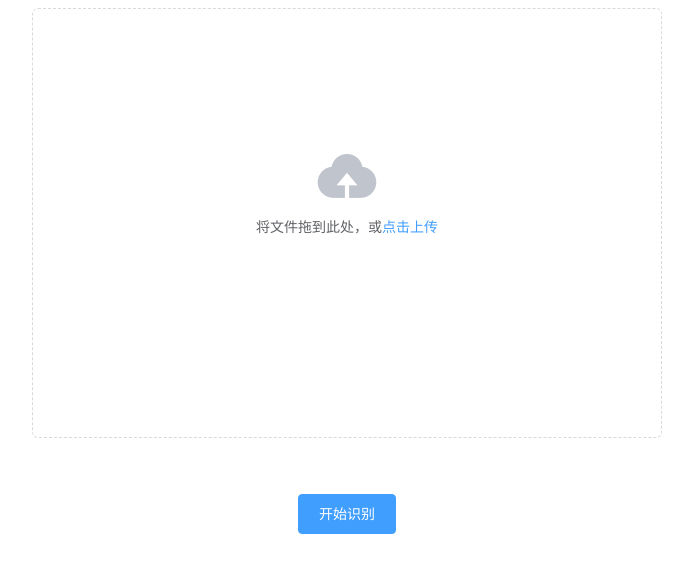
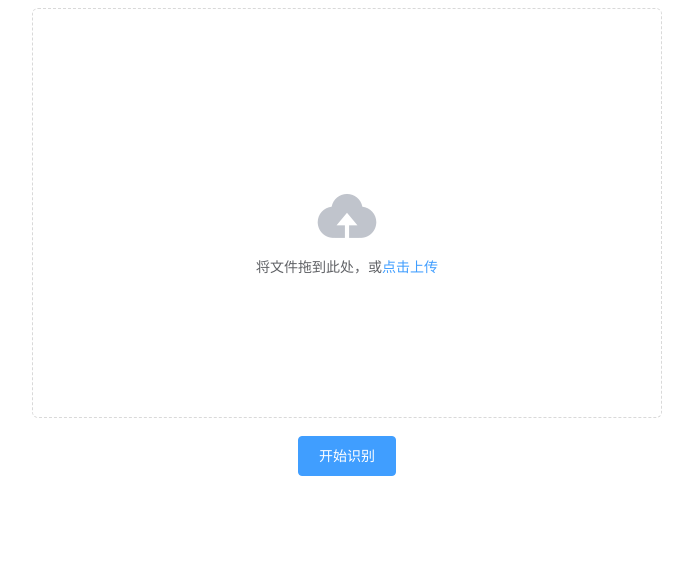
Before and after one commit to Zeke-chin/ocr_frontend, a Vue app: page /result in a window 1280 px wide. Shown: the top 572 px of the page, without its empty margins (293-986 px from the left). Built offline with nearby package versions, Linux system fonts and the light colour scheme.

Commit message:
添加上传图片后预览

```diff
--- a/package.json
+++ b/package.json
@@ -10,7 +10,7 @@
   "dependencies": {
     "babel-preset-es2015": "^6.24.1",
     "core-js": "^3.8.3",
-    "element-ui": "^2.15.12",
+    "element-ui": "^2.15.13",
     "sass-loader": "^13.2.0",
     "vue": "^2.6.14",
     "vue-router": "^3.6.5"
--- a/src/main.js
+++ b/src/main.js
@@ -5,7 +5,7 @@ import Vue from 'vue';
 // import 'element-ui/lib/theme-chalk/index.css';
 
 // 按需引入
-import { Button, Row, Upload, Image } from 'element-ui';
+import { Button, Row, Upload, Image, Dialog } from 'element-ui';
 
 // 进入router
 import router from './router';
@@ -24,6 +24,7 @@ Vue.use(Button);
 Vue.use(Row);
 Vue.use(Upload);
 Vue.use(Image);
+Vue.use(Dialog)
 
 new Vue({
   el: '#app',
--- a/src/views/Main.vue
+++ b/src/views/Main.vue
@@ -1,45 +1,83 @@
 <template>
   <div class="upload">
-    <el-upload class="upload-demo" drag action="https://jsonplaceholder.typicode.com/posts/" multiple @success="handleUploadSuccess">
-      <div class="upload-tips">
-        <i class="el-icon-upload"></i>
-        <div class="el-upload__text">将文件拖到此处，或<em>点击上传</em></div>
-      </div>
-      <!-- <div class="el-upload__tip" slot="tip">请上传图片，且不超过500kb</div> -->
+    <!-- 上传组件 -->
+    <el-upload
+      v-if="!imgUrl"
+      class="upload-demo"
+      drag
+      action="https://jsonplaceholder.typicode.com/posts/"
+      multiple
+      accept=".jpg,.jpeg,.png"
+      :auto-upload="true"
+      :on-change="imgSaveToUrl"
+      :on-success="handleSuccess"
+    >
+      <i class="el-icon-upload"></i>
+      <div class="el-upload__text">将文件拖到此处，或<em>点击上传</em></div>
     </el-upload>
 
-    <div class="preview-container">
-      <img v-for="img in images" :src="img" class="preview-image"/>
+
+    <!-- 预览组件 -->
+    <div v-else class="preview">
+      <el-upload
+        class="upload-demo"
+        drag
+        action="https://jsonplaceholder.typicode.com/posts/"
+        multiple
+        accept=".jpg,.jpeg,.png"
+        :auto-upload="false"
+        :on-change="imgSaveToUrl"
+      >
+        <img :src="imgUrl" @click="showDialog" />
+      </el-upload>
     </div>
 
-    <br>
+
+    <!-- 弹窗组件 -->
+    <!-- <el-dialog :visible.sync="dialogVisible" width="50%"> -->
+      <!-- <img width="100%" :src="imgUrl" /> -->
+    <!-- </el-dialog> -->
+
     <br>
     <el-row>
       <el-button @click="$router.push('/result')" type="primary">开始识别</el-button>
     </el-row>
-
   </div>
 </template>
 
 <script>
-import router from '@/router';
-
 export default {
-  name: "VueTestMain",
   data() {
     return {
-      images: []
+      imgUrl: "", // 本地图片地址
+      dialogVisible: false, // 弹窗显示状态
     };
   },
-  mounted() {
+  methods: {
+    // 处理上传成功的文件
+    handleSuccess(response, file, fileList) {
+      // response是服务器返回的数据，file是上传的文件，fileList是上传的文件列表
+      // 你可以在这里做一些操作，比如保存文件的信息，显示文件的链接等
+      console.log(response);
+
+      this.uploadImg();
+      console.log(response, file, fileList);
+    },
+
+    // 保存本地图片地址
+    imgSaveToUrl(file) {
+      this.imgUrl = URL.createObjectURL(file.raw);
+    },
+    // 显示弹窗
+    showDialog() {
+      this.dialogVisible = true;
+    },
+    // 上传图片
+    uploadImg() {
+      // 调用接口上传图片，成功后清空本地图片地址
+      this.imgUrl = "";
+    },
   },
-  methods: {
-    handleUploadSuccess(response, file, fileList) {
-      // 添加新的预览图片
-      this.images.push(URL.createObjectURL(file.raw));
-    }
-  },
-  components: { router }
 };
 </script>
 
@@ -56,7 +94,7 @@ export default {
   flex-direction: column;
   justify-content: center;
   align-items: center;
-  height: 430px;
+  height: 410px;
   width: 630px;
 }
 
@@ -71,9 +109,22 @@ export default {
   margin-top: 20px;
 }
 
-.preview-image {
-  width: 200px;
-  height: 200px;
-  margin: 10px;
+.preview img {
+  width: 100%;
+  height: 100%;
+  object-fit: contain;
 }
+
+
+.el-upload-list__item-name {
+  text-align: center;
+}
+
+.el-upload-list__item-name {
+  text-align: center;
+  /* 添加一个动画 */
+  transition: display 1s;
+  display: none;
+}
+
 </style>
```
Also changed, not shown: 1 other file (tests, documents, lock files or other folders).
